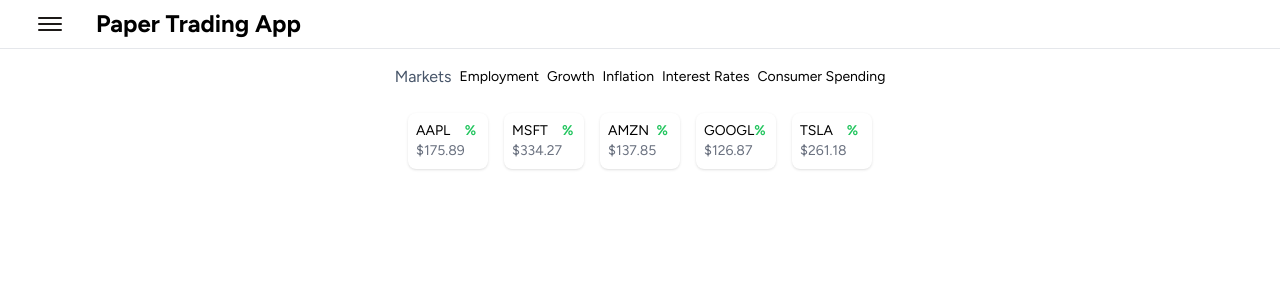
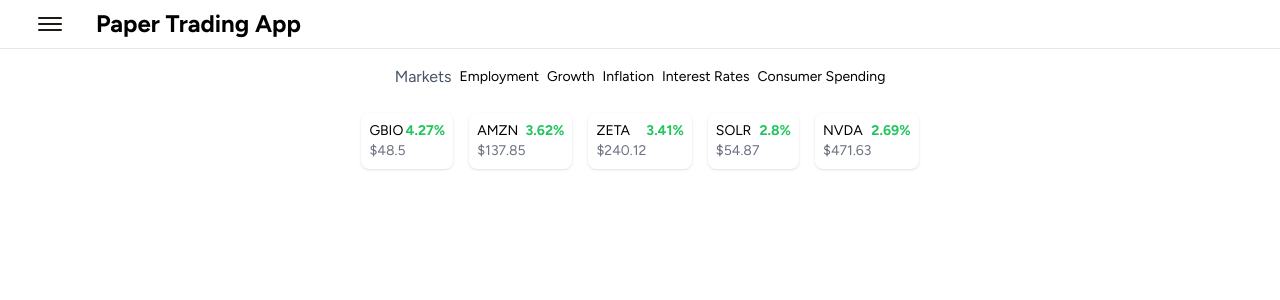
Before and after one commit to eld120/qeysarie, a Next.js app: page / in a window 1280 px wide. Shown: the top 300 px of the page. Built offline with nearby package versions, Linux system fonts and the light colour scheme.

Commit message:
a week's worth of uncommitted stuff. oof

```diff
--- a/app/components/MarketsList.tsx
+++ b/app/components/MarketsList.tsx
@@ -1,25 +1,21 @@
 'use client'
+import { useQuery } from '@tanstack/react-query';
 import React, { useState, useEffect } from 'react';
-import StockCard from './StockCard';
+import { StockCard, StockData } from './StockCard';
 
 function MarketList() {
-    const [topMovers, setTopMovers] = useState<StockData[]>([])
-    useEffect(() => {
-        const fetchTopMovers = async () => {
-            try {
-                const response = await fetch('/stock_data.json')
-                const data = await response.json()
 
-                setTopMovers(data.slice(0, 5))
-            } catch (error) {
-                console.error('Womp failed to fetch top movers', error)
-            }
-        }
-        fetchTopMovers();
-    }, [])
+    async function getTopMovers() {
+        const response = await fetch('/stock_data.json')
+        const data = await response.json()
+        return data
+    }
+    const topMovers = useQuery({ queryKey: ['topMovers'], queryFn: getTopMovers, placeholderData: ['Loading'] })
+    const topFive = [...topMovers.data]
+    topFive.sort((a: StockData, b: StockData) => b.percentage - a.percentage).slice(0, 5)
     return (
         <div className='container mx-auto mt-2'>
-            <div className='flex gap-4 justify-center'>{topMovers.map((stock, index) =>
+            <div className='flex gap-4 justify-center'>{topFive.slice(0, 5).map((stock: [StockData], index: number) =>
                 (<StockCard key={index} {...stock} />)
             )}</div>
 
--- /dev/null
+++ b/app/components/Provider.tsx
@@ -0,0 +1,16 @@
+"use client";
+
+import { QueryClient, QueryClientProvider } from "@tanstack/react-query";
+
+import { useState } from "react";
+
+export default function Providers({ children }: { children: React.ReactNode }) {
+    const [client] = useState(new QueryClient());
+
+    return (
+        <QueryClientProvider client={client}>
+            {children}
+
+        </QueryClientProvider>
+    );
+}
--- a/app/components/StockCard.tsx
+++ b/app/components/StockCard.tsx
@@ -1,33 +1,29 @@
 import React from 'react'
 import PropTypes from 'prop-types'
 
-interface StockData {
+export interface StockData {
     company: string
     ticker: string
     price: number
     percentage: number
     change: number
+    volume: number
 }
 
-const StockCard: React.FC<StockData> = ({ company, ticker, price, percentage, change }) => {
-    const stockColor = change >= 0 ? 'text-red-500' : 'text-green-500'
+export const StockCard: React.FC<StockData> = (stock: StockData) => {
+    const stockColor = stock.change >= 0 ? 'text-green-500' : 'text-red-500'
 
 
     return (
         <div className='bg-white rounded-lg shadow p-2 max-w-44 min-w-20'>
             <div className='flex'>
                 <div className="flex flex-col">
-                    <h3 className='text-sm font-medium'> {ticker} {/*: {company} */}</h3>
-                    <p className="text-gray-500 text-sm">${price}</p>
+                    <h3 className='text-sm font-medium'> {stock.ticker} {/*: {company} */}</h3>
+                    <p className="text-gray-500 text-sm">${stock.price}</p>
                 </div>
-                <p className={`text-sm font-semibold ${stockColor}`}>{percentage}%</p>
+                <p className={`text-sm font-semibold ${stockColor}`}>{stock.percentage}%</p>
             </div>
 
         </div>
     )
 }
-
-
-
-
-export default StockCard
--- a/app/layout.tsx
+++ b/app/layout.tsx
@@ -1,4 +1,6 @@
+
 import type { Metadata } from "next";
+import Providers from "./components/Provider";
 import { Figtree } from "next/font/google";
 import "./globals.css";
 
@@ -9,14 +11,18 @@
   description: "Generated by create next app",
 };
 
-export default function RootLayout({
-  children,
-}: Readonly<{
-  children: React.ReactNode;
-}>) {
+export default function RootLayout(
+  {
+    children,
+  }: Readonly<{
+    children: React.ReactNode;
+  }>) {
   return (
+
     <html lang="en">
-      <body className={figtree.className}>{children}</body>
+      <body className={figtree.className}>
+        <Providers>{children}</Providers></body>
     </html>
+
   );
 }
--- a/public/stock_data.json
+++ b/public/stock_data.json
@@ -3,121 +3,425 @@
       "ticker": "AAPL",
       "company": "Apple Inc.",
       "price": 175.89,
-      "date": "2024-07-26"
+      "date": "2024-07-26",
+      "change": 3.45,
+      "percentage": 1.99,
+      "volume": 100000000
   },
   {
       "ticker": "MSFT",
       "company": "Microsoft Corporation",
       "price": 334.27,
-      "date": "2024-07-26"
+      "date": "2024-07-26",
+      "change": -2.11,
+      "percentage": -0.63,
+      "volume": 85000000
   },
   {
       "ticker": "AMZN",
       "company": "Amazon.com, Inc.",
       "price": 137.85,
-      "date": "2024-07-26"
+      "date": "2024-07-26",
+      "change": 4.82,
+      "percentage": 3.62,
+      "volume": 120000000
   },
   {
       "ticker": "GOOGL",
       "company": "Alphabet Inc.",
       "price": 126.87,
-      "date": "2024-07-26"
+      "date": "2024-07-26",
+      "change": -1.08,
+      "percentage": -0.85,
+      "volume": 92000000
   },
   {
       "ticker": "TSLA",
       "company": "Tesla, Inc.",
       "price": 261.18,
-      "date": "2024-07-26"
+      "date": "2024-07-26",
+      "change": 5.23,
+      "percentage": 2.04,
+      "volume": 115000000
   },
   {
       "ticker": "META",
       "company": "Meta Platforms, Inc.",
       "price": 298.57,
-      "date": "2024-07-26"
+      "date": "2024-07-26",
+      "change": 1.12,
+      "percentage": 0.38,
+      "volume": 98000000
   },
   {
       "ticker": "NVDA",
       "company": "NVIDIA Corporation",
       "price": 471.63,
-      "date": "2024-07-26"
+      "date": "2024-07-26",
+      "change": 12.38,
+      "percentage": 2.69,
+      "volume": 78000000
   },
   {
       "ticker": "JPM",
       "company": "JPMorgan Chase & Co.",
       "price": 147.92,
-      "date": "2024-07-26"
+      "date": "2024-07-26",
+      "change": 0.56,
+      "percentage": 0.38,
+      "volume": 65000000
   },
   {
       "ticker": "V",
       "company": "Visa Inc.",
       "price": 233.40,
-      "date": "2024-07-26"
+      "date": "2024-07-26",
+      "change": -3.21,
+      "percentage": -1.36,
+      "volume": 82000000
   },
   {
       "ticker": "UNH",
       "company": "UnitedHealth Group Incorporated",
       "price": 497.00,
-      "date": "2024-07-26"
+      "date": "2024-07-26",
+      "change": 8.50,
+      "percentage": 1.74,
+      "volume": 70000000
   },
-
   {
       "ticker": "WMT",
       "company": "Walmart Inc.",
       "price": 157.56,
-          "date": "2024-07-26"
+      "date": "2024-07-26",
+      "change": -1.23,
+      "percentage": -0.77,
+      "volume": 88000000
   },
   {
       "ticker": "PG",
       "company": "Procter & Gamble Co.",
       "price": 155.97,
-          "date": "2024-07-26"
+      "date": "2024-07-26",
+      "change": 0.87,
+      "percentage": 0.56,
+      "volume": 74000000
   },
   {
       "ticker": "MA",
       "company": "Mastercard Incorporated",
       "price": 404.44,
-          "date": "2024-07-26"
+      "date": "2024-07-26",
+      "change": 9.12,
+      "percentage": 2.31,
+      "volume": 62000000
   },
   {
       "ticker": "HD",
       "company": "The Home Depot, Inc.",
       "price": 334.62,
-          "date": "2024-07-26"
+      "date": "2024-07-26",
+      "change": -4.58,
+      "percentage": -1.35,
+      "volume": 95000000
   },
   {
       "ticker": "JNJ",
       "company": "Johnson & Johnson",
       "price": 169.18,
-          "date": "2024-07-26"
+      "date": "2024-07-26",
+      "change": 2.03,
+      "percentage": 1.21,
+      "volume": 81000000
   },
   {
       "ticker": "DIS",
       "company": "The Walt Disney Company",
       "price": 85.20,
-          "date": "2024-07-26"
+      "date": "2024-07-26",
+      "change": -0.35,
+      "percentage": -0.41,
+      "volume": 105000000
   },
   {
       "ticker": "BAC",
       "company": "Bank of America Corporation",
       "price": 30.37,
-          "date": "2024-07-26"
+      "date": "2024-07-26",
+      "change": 0.12,
+      "percentage": 0.40,
+      "volume": 130000000
   },
   {
       "ticker": "KO",
       "company": "The Coca-Cola Company",
       "price": 62.76,
-          "date": "2024-07-26"
+      "date": "2024-07-26",
+      "change": -0.98,
+      "percentage": -1.54,
+      "volume": 79000000
   },
   {
       "ticker": "XOM",
       "company": "Exxon Mobil Corporation",
       "price": 110.41,
-          "date": "2024-07-26"
+      "date": "2024-07-26",
+      "change": 1.56,
+      "percentage": 1.43,
+      "volume": 87000000
   },
   {
       "ticker": "PFE",
       "company": "Pfizer Inc.",
       "price": 37.68,
-          "date": "2024-07-26"
+      "date": "2024-07-26",
+      "change": 0.23,
+      "percentage": 0.61,
+      "volume": 96000000
+  },
+
+  {
+    "company": "Globex Corporation",
+    "ticker": "GLOB",
+    "price": 99.90,
+    "percentage": -0.89,
+    "date": "2024-07-26",
+    "change": -0.89,
+    "volume": 8765432
+  },
+  {
+    "company": "Widgetron Inc.",
+    "ticker": "WDGT",
+    "price": 45.67,
+    "percentage": 2.45,
+    "date": "2024-07-26",
+    "change": 1.10,
+    "volume": 3456789
+  },
+  {
+    "company": "Quasar Technologies",
+    "ticker": "QSR",
+    "price": 178.50,
+    "percentage": -1.23,
+    "date": "2024-07-26",
+    "change": -2.25,
+    "volume": 2345678
+  },
+  {
+    "company": "Infinity Inc.",
+    "ticker": "INFI",
+    "price": 87.00,
+    "percentage": 0.56,
+    "date": "2024-07-26",
+    "change": 0.48,
+    "volume": 7654321
+  },
+  {
+    "company": "Zeta Tech",
+    "ticker": "ZETA",
+    "price": 240.12,
+    "percentage": 3.41,
+    "date": "2024-07-26",
+    "change": 7.93,
+    "volume": 5678901
+  },
+  {
+    "company": "Omega Oil & Gas",
+    "ticker": "OMGA",
+    "price": 58.99,
+    "percentage": -0.15,
+    "date": "2024-07-26",
+    "change": -0.09,
+    "volume": 4567812
+  },
+  {
+    "company": "CorpX Inc.",
+    "ticker": "CRPX",
+    "price": 32.10,
+    "percentage": 2.10,
+    "date": "2024-07-26",
+    "change": 0.67,
+    "volume": 1345679
+  },
+  {
+    "company": "TechnoSolars",
+    "ticker": "TSOL",
+    "price": 115.75,
+    "percentage": -1.76,
+    "date": "2024-07-26",
+    "change": -2.02,
+    "volume": 9012345
+  },
+  {
+    "company": "SectorFive Inc",
+    "ticker": "SFIV",
+    "price": 64.25,
+    "percentage": 0.91,
+    "date": "2024-07-26",
+    "change": 0.58,
+    "volume": 2765431
+  },
+  {
+    "company": "BioMedX Inc.",
+    "ticker": "BMED",
+    "price": 92.00,
+    "percentage": -0.43,
+    "date": "2024-07-26",
+    "change": -0.40,
+    "volume": 3123456
+  },
+
+  {
+    "company": "Liberty Leisure",
+    "ticker": "LIBY",
+    "price": 158.70,
+    "percentage": -2.00,
+    "date": "2024-07-26",
+    "change": -3.18,
+    "volume": 2541236
+  },
+  {
+    "company": "Quantum Computing",
+    "ticker": "QCOM",
+    "price": 210.50,
+    "percentage": 1.20,
+    "date": "2024-07-26",
+    "change": 2.49,
+    "volume": 1208654
+  },
+  {
+    "company": "Acme Corporation",
+    "ticker": "ACME",
+    "price": 125.67,
+    "percentage": 1.56,
+    "date": "2024-07-26",
+    "change": 1.92,
+    "volume": 1578900
+  },
+  {
+    "company": "Galactic Tech Inc.",
+    "ticker": "GALT",
+    "price": 378.24,
+    "percentage": -0.78,
+    "date": "2024-07-26",
+    "change": -2.94,
+    "volume": 2784500
+  },
+  {
+    "company": "Shiny Star Ltd",
+    "ticker": "SSLR",
+    "price": 84.50,
+    "percentage": 2.45,
+    "date": "2024-07-26",
+    "change": 2.06,
+    "volume": 1345800
+  },
+  {
+    "company": "Venturex Inc.",
+    "ticker": "VNTR",
+    "price": 99.95,
+    "percentage": -1.23,
+    "date": "2024-07-26",
+    "change": -1.24,
+    "volume": 2198700
+  },
+  {
+    "company": "Apex Innovations",
+    "ticker": "APEX",
+    "price": 450.00,
+    "percentage": 0.55,
+    "date": "2024-07-26",
+    "change": 2.48,
+    "volume": 1876500
+  },
+  {
+    "company": "Blue Ocean Ltd",
+    "ticker": "BLUO",
+    "price": 76.23,
+    "percentage": -3.48,
+    "date": "2024-07-26",
+    "change": -2.68,
+    "volume": 1407200
+  },
+  {
+    "company": "Quantum Computing Solutions",
+    "ticker": "QCSO",
+    "price": 182.75,
+    "percentage": 1.74,
+    "date": "2024-07-26",
+    "change": 3.16,
+    "volume": 8513800
+  },
+  {
+    "company": "Green Thumb Bio",
+    "ticker": "GTBN",
+    "price": 147.90,
+    "percentage": -0.14,
+    "date": "2024-07-26",
+    "change": -0.21,
+    "volume": 3150200
+  },
+  {
+    "company": "Solaris Resources",
+    "ticker": "SOLR",
+    "price": 54.87,
+    "percentage": 2.80,
+    "date": "2024-07-26",
+    "change": 1.51,
+    "volume": 2548600
+  },
+  {
+    "company": "Pinnacle Data Inc.",
+    "ticker": "PDTA",
+    "price": 218.30,
+    "percentage": -0.91,
+    "date": "2024-07-26",
+    "change": -1.99,
+    "volume": 1782300
+  },
+  {
+    "company": "Heritage Co.",
+    "ticker": "HERI",
+    "price": 107.55,
+    "percentage": 0.37,
+    "date": "2024-07-26",
+    "change": 0.39,
+    "volume": 1209300
+  },
+  {
+    "company": "Crescent Moon Tech",
+    "ticker": "CMNT",
+    "price": 91.80,
+    "percentage": -2.09,
+    "date": "2024-07-26",
+    "change": -1.92,
+    "volume": 2879100
+  },
+  {
+    "company": "Trendsetters Inc.",
+    "ticker": "TNDT",
+    "price": 118.86,
+    "percentage": 1.11,
+    "date": "2024-07-26",
+    "change": 1.31,
+    "volume": 1520400
+  },
+  {
+    "company": "Genesis Bioenergy",
+    "ticker": "GBIO",
+    "price": 48.50,
+    "percentage": 4.27,
+    "date": "2024-07-26",
+    "change": 2.00,
+    "volume": 8741200
+  },
+  {
+    "company": "Fusion Tech Inc.",
+    "ticker": "FUSN",
+    "price": 310.70,
+    "percentage": -0.22,
+    "date": "2024-07-26",
+    "change": -0.68,
+    "volume": 1356800
   }
 ]
```
Also changed, not shown: app/components/NewSearchBar.tsx (added, +57 -0 lines). Lines whose indentation alone changed are shown as unchanged.
